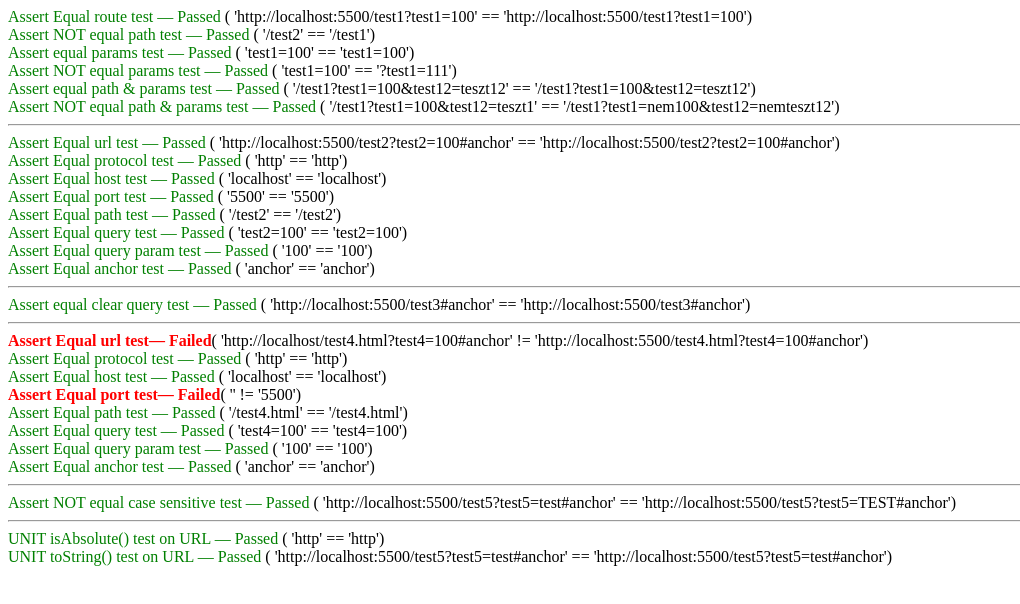
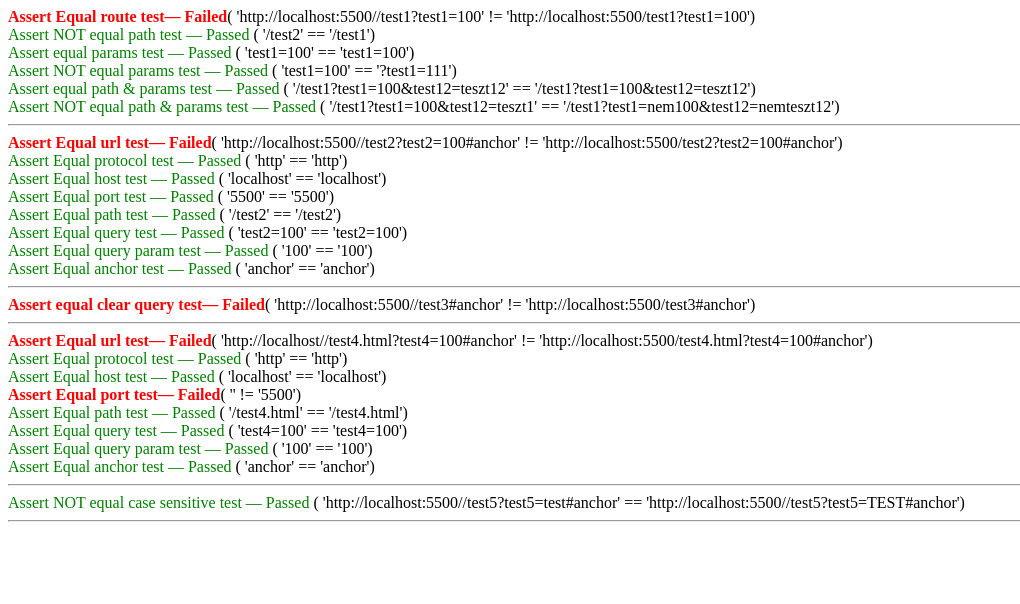
Before and after one commit to BME-MIT-IET/iet-hf-2022-ietify, a website: page index.html in a window 1280 px wide. Shown: the whole page, without its empty margins (0-1020 px from the left). Drawn offline with Linux system fonts and the light colour scheme.

Commit message:
Revert "Fix for sonarcloud coverage"
This reverts commit 35c2ab9a9422c391287b9d173ab98865d05eabe9.

```diff
--- a/index.html
+++ b/index.html
@@ -128,11 +128,6 @@
         assertNotEqual(u1, u2, "Assert NOT equal case sensitive test");
 
         insertHorizontalLine();
-
-        // UNIT test for modifications
-        url = new Url("http://localhost:5500/test5?test5=test#anchor");
-        assertEqual(url.isAbsolute(), "http", "UNIT isAbsolute() test on URL");
-        assertEqual(url.toString(), "http://localhost:5500/test5?test5=test#anchor", "UNIT toString() test on URL");
     </script>
 </body>
 </html>
--- a/url.js
+++ b/url.js
@@ -435,9 +435,9 @@
             (this.user && (
                 encode(this.user) + (this.pass && (':' + encode(this.pass))
             ) + '@')) +
-            (this.host) +
+            (this.host && this.host.toString()) +
             (this.port && (':' + this.port)) +
-            (this.path) +
+            (this.path && ('/' + this.path)) +
             (this.query.toString() && ('?' + this.query)) +
             (this.hash && ('#' + encode(this.hash)))
         );
```
